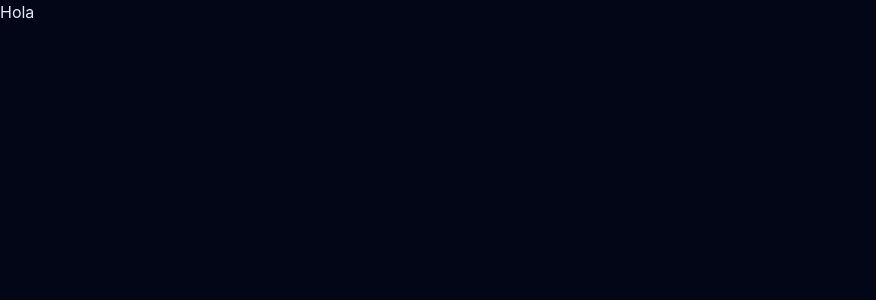
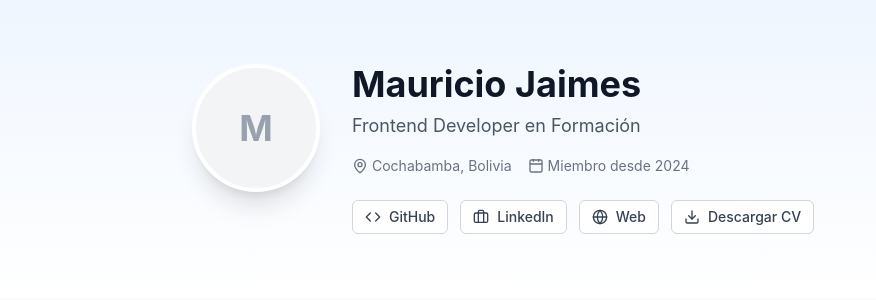
Before and after one commit to dpardo23/bytebusters-frontend, a React (Vite) app: page / in a window 1280 px wide. Shown: the top 300 px of the page, without its empty margins (0-876 px from the left). Built offline with nearby package versions, Linux system fonts and the light colour scheme.

Commit message:
feat(profile): crear componente publico hero-section y conectar en App.jsx

```diff
--- a/src/App.jsx
+++ b/src/App.jsx
@@ -1,3 +1,23 @@
-export default function App() {
-  return <h1>Hola</h1>
+import { HeroSection } from './components/portfolio/hero-section'
+
+function App() {
+  // Datos de prueba para simular la base de datos
+  const mockUser = {
+    name: "Mauricio Jaimes",
+    headline: "Frontend Developer en Formación",
+    location: "Cochabamba, Bolivia",
+    createdAt: "2024-01-01",
+    githubUrl: "https://github.com",
+    linkedinUrl: "https://linkedin.com",
+    websiteUrl: "https://portafolio.com"
+  }
+
+  return (
+    <div className="min-h-screen bg-gray-50">
+      {/* Aquí estamos usando tu componente y pasándole los datos */}
+      <HeroSection user={mockUser} />
+    </div>
+  )
 }
+
+export default App
--- /dev/null
+++ b/src/components/portfolio/hero-section.jsx
@@ -0,0 +1,51 @@
+import { MapPin, Calendar, Code, Briefcase, Globe, Download } from "lucide-react"
+
+export function HeroSection({ user }) {
+  return (
+    <section className="py-16 px-4 bg-gradient-to-b from-blue-50 to-white">
+      <div className="container mx-auto max-w-4xl">
+        <div className="flex flex-col md:flex-row items-center md:items-start gap-8">
+
+          <div className="w-32 h-32 flex-shrink-0 rounded-full border-4 border-white shadow-xl overflow-hidden bg-gray-100 flex items-center justify-center">
+            {user?.avatar ? (
+              <img src={user.avatar} alt={user?.name || "Usuario"} className="w-full h-full object-cover" />
+            ) : (
+              <span className="text-4xl font-bold text-gray-400">{user?.name?.charAt(0) || "U"}</span>
+            )}
+          </div>
+
+          <div className="flex-1 text-center md:text-left">
+            <h1 className="text-3xl md:text-4xl font-bold text-gray-900 mb-2">{user?.name || "Tu Nombre"}</h1>
+            {user?.headline && <p className="text-lg text-gray-600 mb-4">{user.headline}</p>}
+
+            <div className="flex flex-wrap items-center justify-center md:justify-start gap-4 text-sm text-gray-500 mb-6">
+              {user?.location && <span className="flex items-center gap-1"><MapPin className="w-4 h-4" />{user.location}</span>}
+              <span className="flex items-center gap-1"><Calendar className="w-4 h-4" />Miembro desde {new Date(user?.createdAt || Date.now()).getFullYear()}</span>
+            </div>
+
+            <div className="flex flex-wrap items-center justify-center md:justify-start gap-3">
+              {user?.githubUrl && (
+                <a href={user.githubUrl} target="_blank" rel="noopener noreferrer" className="inline-flex items-center px-3 py-1.5 border border-gray-300 rounded-md text-sm font-medium text-gray-700 bg-white hover:bg-gray-50 transition-colors">
+                  <Code className="w-4 h-4 mr-2" /> GitHub
+                </a>
+              )}
+              {user?.linkedinUrl && (
+                <a href={user.linkedinUrl} target="_blank" rel="noopener noreferrer" className="inline-flex items-center px-3 py-1.5 border border-gray-300 rounded-md text-sm font-medium text-gray-700 bg-white hover:bg-gray-50 transition-colors">
+                  <Briefcase className="w-4 h-4 mr-2" /> LinkedIn
+                </a>
+              )}
+              {user?.websiteUrl && (
+                <a href={user.websiteUrl} target="_blank" rel="noopener noreferrer" className="inline-flex items-center px-3 py-1.5 border border-gray-300 rounded-md text-sm font-medium text-gray-700 bg-white hover:bg-gray-50 transition-colors">
+                  <Globe className="w-4 h-4 mr-2" /> Web
+                </a>
+              )}
+              <button className="inline-flex items-center px-3 py-1.5 border border-gray-300 rounded-md text-sm font-medium text-gray-700 bg-white hover:bg-gray-50 transition-colors">
+                <Download className="w-4 h-4 mr-2" /> Descargar CV
+              </button>
+            </div>
+          </div>
+        </div>
+      </div>
+    </section>
+  )
+}
```
